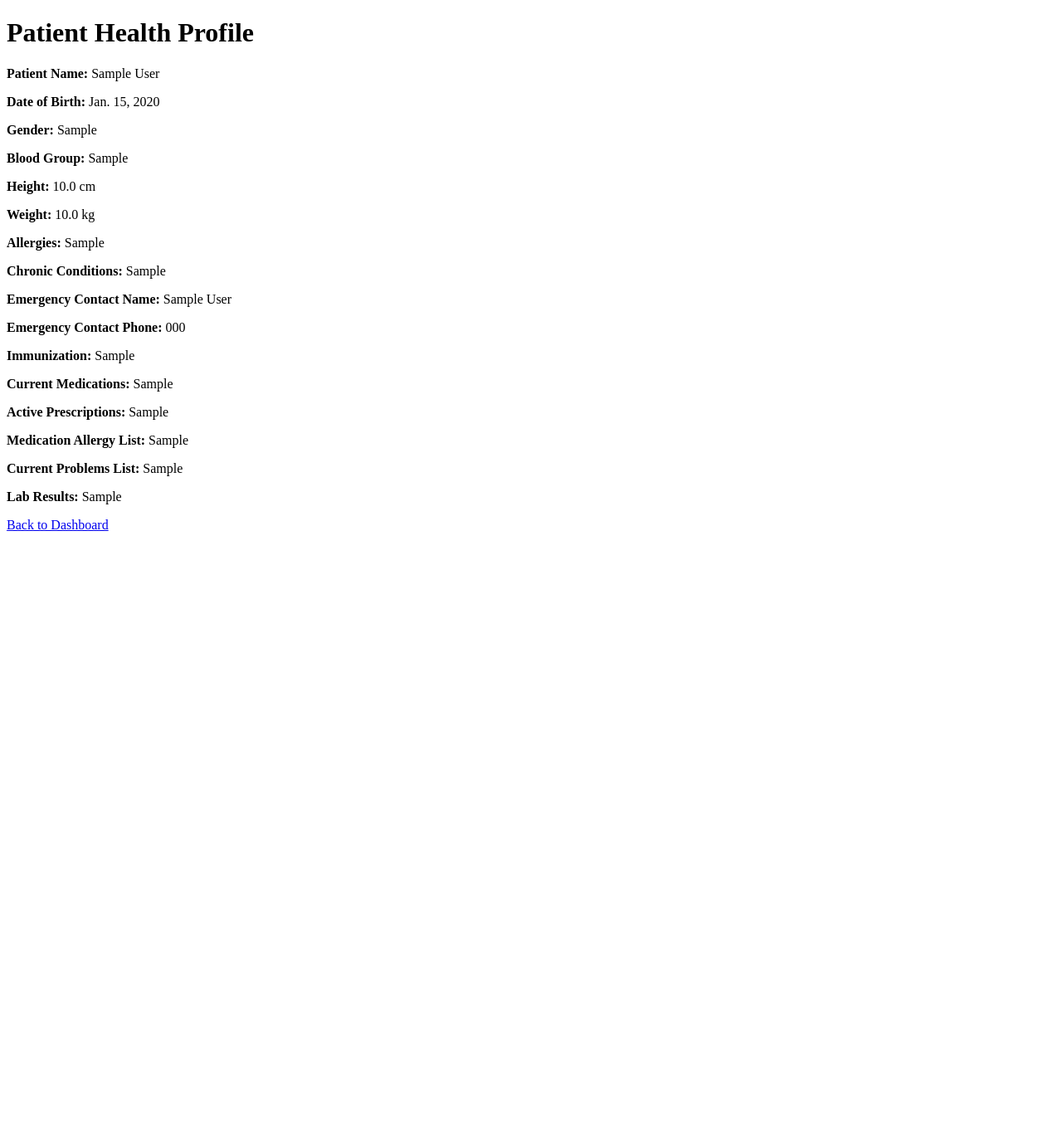
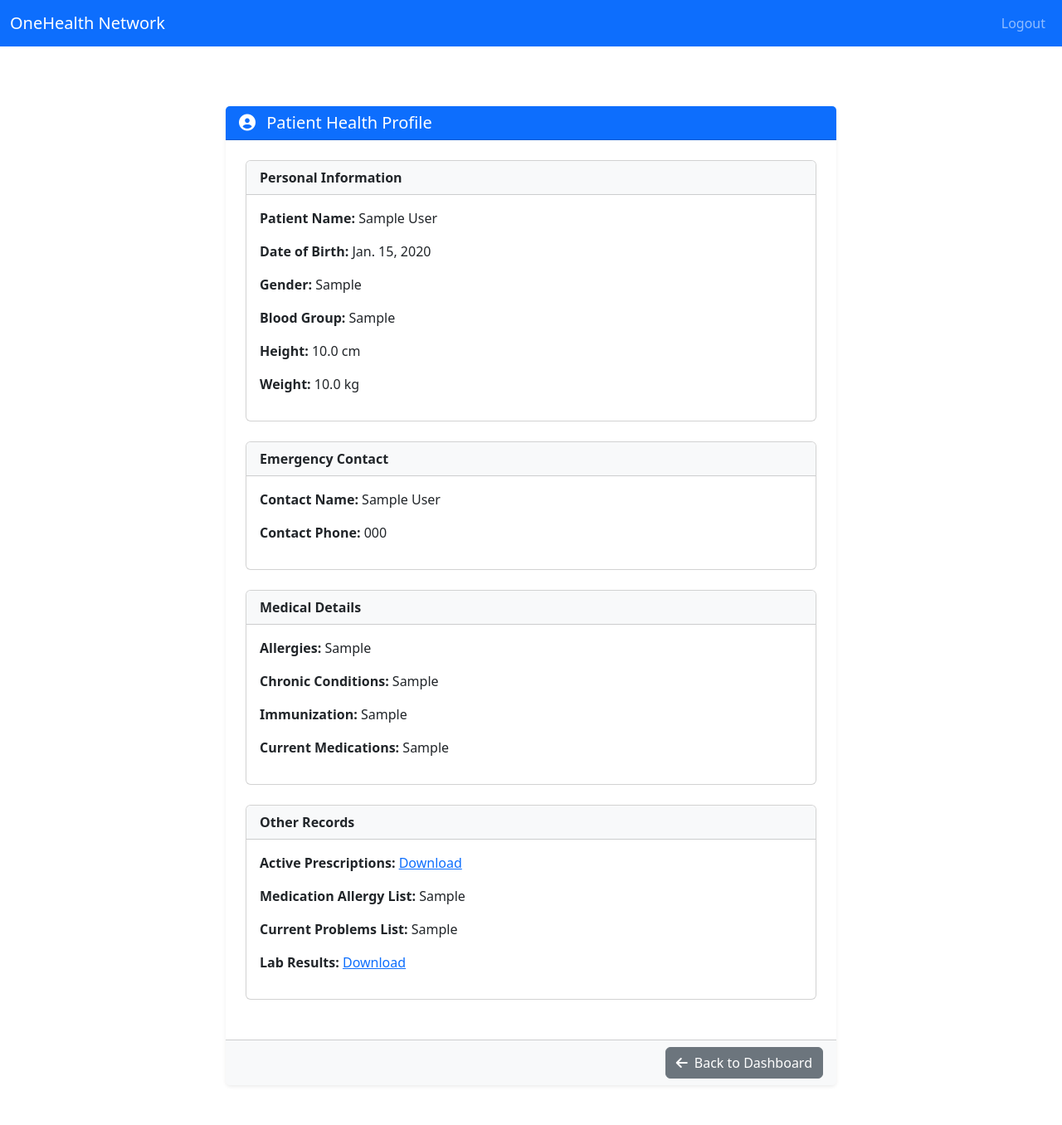
Before and after one commit to darpan02-cypher/OneHealth-Network-2.0, a Django app: page /accounts/dashboard/doctor/patient/1/health_profile/ in a window 1280 px wide. Shown: the whole page at 83% size. Before the commit the page ends 640 px from the top, so only its background shows below. Run offline with Django 3.2, Linux system fonts and the light colour scheme; a user stored in the database is signed in; tables that the repository leaves empty hold one stand-in row (values such as "Sample post"); some libraries are stand-ins or nearby versions.

Commit message:
Doctor patient health profile display changed-enhanced

```diff
--- a/templates/doctor/view_patient_health_profile.html
+++ b/templates/doctor/view_patient_health_profile.html
@@ -1,26 +1,88 @@
-<!DOCTYPE html>
-<html>
-<head>
-    <title>Patient Health Profile</title>
-</head>
-<body>
-    <h1>Patient Health Profile</h1>
+{% extends "base.html" %}
+{% load static %}
+
+{% block content %}
+<div class="container mt-5">
+    <div class="row justify-content-center">
+        <div class="col-lg-10 col-xl-8">
+            <div class="card shadow-sm border-0 mb-4">
+                <div class="card-header bg-primary text-white">
+                    <h5 class="mb-0">
+                        <i class="fas fa-user-circle me-2"></i> Patient Health Profile
+                    </h5>
+                </div>
+                <div class="card-body p-4">
+                    <!-- Personal Information -->
+                    <div class="card mb-4">
+                        <div class="card-header bg-light py-2">
+                            <strong>Personal Information</strong>
+                        </div>
+                        <div class="card-body">
                             <p><strong>Patient Name:</strong> {{ health_profile.patient_name }}</p>
                             <p><strong>Date of Birth:</strong> {{ health_profile.dob }}</p>
                             <p><strong>Gender:</strong> {{ health_profile.gender }}</p>
                             <p><strong>Blood Group:</strong> {{ health_profile.blood_group }}</p>
                             <p><strong>Height:</strong> {{ health_profile.height }} cm</p>
                             <p><strong>Weight:</strong> {{ health_profile.weight }} kg</p>
+                        </div>
+                    </div>
+
+                    <!-- Emergency Contact -->
+                    <div class="card mb-4">
+                        <div class="card-header bg-light py-2">
+                            <strong>Emergency Contact</strong>
+                        </div>
+                        <div class="card-body">
+                            <p><strong>Contact Name:</strong> {{ health_profile.emergency_name }}</p>
+                            <p><strong>Contact Phone:</strong> {{ health_profile.emergency_phone }}</p>
+                        </div>
+                    </div>
+
+                    <!-- Medical Details -->
+                    <div class="card mb-4">
+                        <div class="card-header bg-light py-2">
+                            <strong>Medical Details</strong>
+                        </div>
+                        <div class="card-body">
                             <p><strong>Allergies:</strong> {{ health_profile.allergies }}</p>
                             <p><strong>Chronic Conditions:</strong> {{ health_profile.chronic_conditions }}</p>
-    <p><strong>Emergency Contact Name:</strong> {{ health_profile.emergency_name }}</p>
-    <p><strong>Emergency Contact Phone:</strong> {{ health_profile.emergency_phone }}</p>
                             <p><strong>Immunization:</strong> {{ health_profile.immunization }}</p>
                             <p><strong>Current Medications:</strong> {{ health_profile.current_medications }}</p>
-    <p><strong>Active Prescriptions:</strong> {{ health_profile.active_prescriptions }}</p>
+                        </div>
+                    </div>
+
+                    <!-- Other Records -->
+                    <div class="card mb-4">
+                        <div class="card-header bg-light py-2">
+                            <strong>Other Records</strong>
+                        </div>
+                        <div class="card-body">
+                            <p><strong>Active Prescriptions:</strong>
+                                {% if health_profile.active_prescriptions %}
+                                    <a href="{{ health_profile.active_prescriptions.url }}" target="_blank">Download</a>
+                                {% else %}
+                                    Not Available
+                                {% endif %}
+                            </p>
                             <p><strong>Medication Allergy List:</strong> {{ health_profile.medication_allergy_list }}</p>
                             <p><strong>Current Problems List:</strong> {{ health_profile.current_problems_list }}</p>
-    <p><strong>Lab Results:</strong> {{ health_profile.lab_results }}</p>
-    <a href="{% url 'doctor_dashboard' %}">Back to Dashboard</a>
-</body>
-</html>
+                            <p><strong>Lab Results:</strong>
+                                {% if health_profile.lab_results %}
+                                    <a href="{{ health_profile.lab_results.url }}" target="_blank">Download</a>
+                                {% else %}
+                                    Not Available
+                                {% endif %}
+                            </p>
+                        </div>
+                    </div>
+                </div>
+                <div class="card-footer bg-light text-end">
+                    <a href="{% url 'doctor_dashboard' %}" class="btn btn-secondary">
+                        <i class="fas fa-arrow-left me-1"></i> Back to Dashboard
+                    </a>
+                </div>
+            </div>
+        </div>
+    </div>
+</div>
+{% endblock %}
```
Lines whose indentation alone changed are shown as unchanged.
